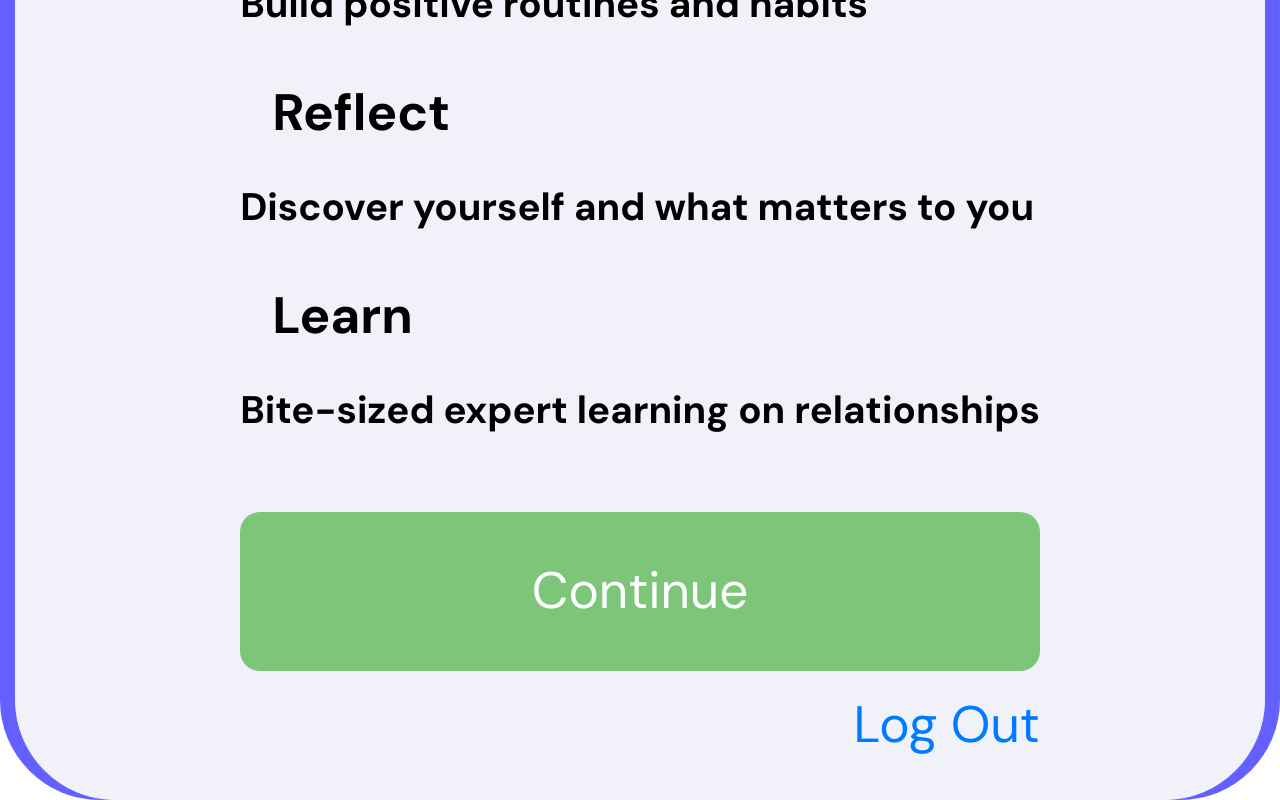
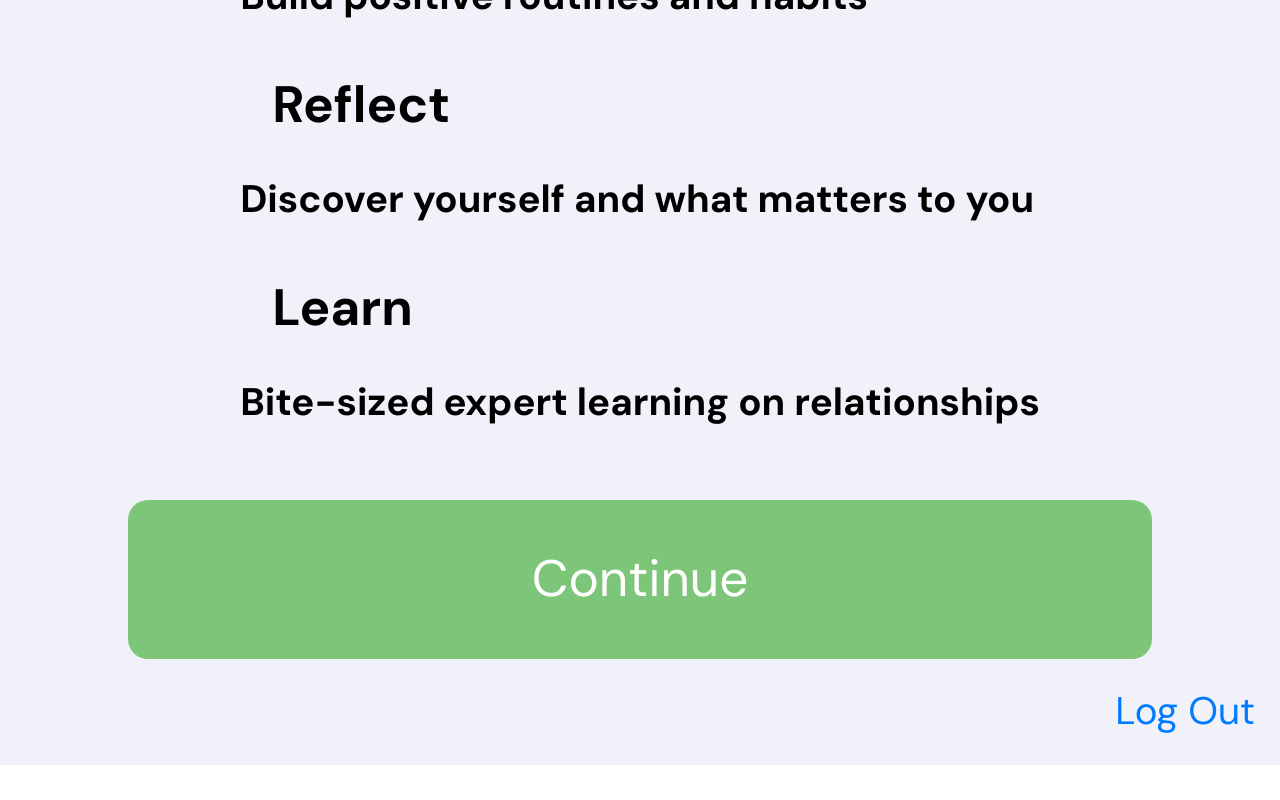
Before and after one commit to ybayraktutan/cyf-together, a React (Create React App) app in the folder client/: page /home in a window 1280 px wide. Shown: the part 729-1529 px from the top of the page. After the commit the page ends 1494 px from the top, so only its background shows below. Built offline with nearby package versions, Linux system fonts and the light colour scheme.

Commit message:
some CSS added to HomePage

```diff
--- a/client/src/Pages/Home.js
+++ b/client/src/Pages/Home.js
@@ -15,7 +15,11 @@ const HomePage = () => {
 	const history = useHistory();
 	const newPage = () => history.push("/practice");
 	return (
-		<Container fluid className="home-container">
+		<Container
+			fluid
+			className="home-container"
+			style={{ margin: "0", padding: "0" }}
+		>
 			<Card
 				className="title"
 				variant="default"
@@ -36,8 +40,7 @@ const HomePage = () => {
 				style={{
 					backgroundColor: "#F1F1FA",
 					border: "1px solid #F1F1FA",
-					borderRadius: "100px",
-					margin: "0",
+					borderRadius: "100px 100px 0 0",
 				}}
 			>
 				<Card.Body>
@@ -68,6 +71,7 @@ const HomePage = () => {
 					<Card.Text className="option-text" as="p">
 						Bite-sized expert learning on relationships
 					</Card.Text>
+				</Card.Body>
 				<Button
 					className="btn-continue"
 					variant="default"
@@ -75,8 +79,8 @@ const HomePage = () => {
 						color: "#FFF",
 						backgroundColor: "#7DC579",
 						padding: "40px",
-							fontSize:"4vw",
-							borderRadius:"20px",
+						fontSize: "4vw",
+						borderRadius: "20px",
 					}}
 					onClick={newPage}
 				>
@@ -85,7 +89,6 @@ const HomePage = () => {
 				<div className="log-out">
 					<Logout nav={"Log Out"} />
 				</div>
-				</Card.Body>
 			</Card>
 		</Container>
 	);
--- a/client/src/Style/Form.css
+++ b/client/src/Style/Form.css
@@ -1,12 +1,13 @@
 @import url('https://fonts.googleapis.com/css2?family=DM+Sans:wght@400;700&display=swap');
 
-.app{
+/* .app{
   display: flex;
   justify-content: center;
   align-items: center;
   font-family: 'DM Sans', sans-serif;
 
-}
+
+} */
 
 #header{
   margin-top: 30px;
--- a/client/src/Style/Home.css
+++ b/client/src/Style/Home.css
@@ -5,18 +5,17 @@
 .home-container{
   display: flex;
   flex-direction: column;
-  justify-self: center;
   align-items: center;
   background-color: #6360FF;
   background-size: cover;
   color: white;
-  border-radius: 100px;
+  /* border-radius: 100px; */
   height: 100%;
   padding:0 ;
 }
 
 .title {
-  margin: 10vh 4vh 6vh 4vh;
+  margin: 8vh 4vh 4vh 4vh;
   height: 30%;
 }
 
@@ -43,7 +42,7 @@
   background-color: #F1F1FA;
   color: black;
   width: 100%;
-  margin:0;
+  padding-top:3vh;
 }
 
 .option-title {
@@ -66,16 +65,17 @@
 }
 
 .btn-continue {
-  width: 100%;
-  margin-top: 7vh;
+  width: 80vw;
+  margin-top: 6vh;
   text-align: center;
 }
 
 .log-out{
   text-align: right;
-  margin: 2vh 0;
+  margin: 3vh;
   color:black;
-  font-size: 4vw;
+  font-size: 3vw;
+  align-self: flex-end;
 }
 
 #log-out{
```
Lines whose indentation alone changed are shown as unchanged.
